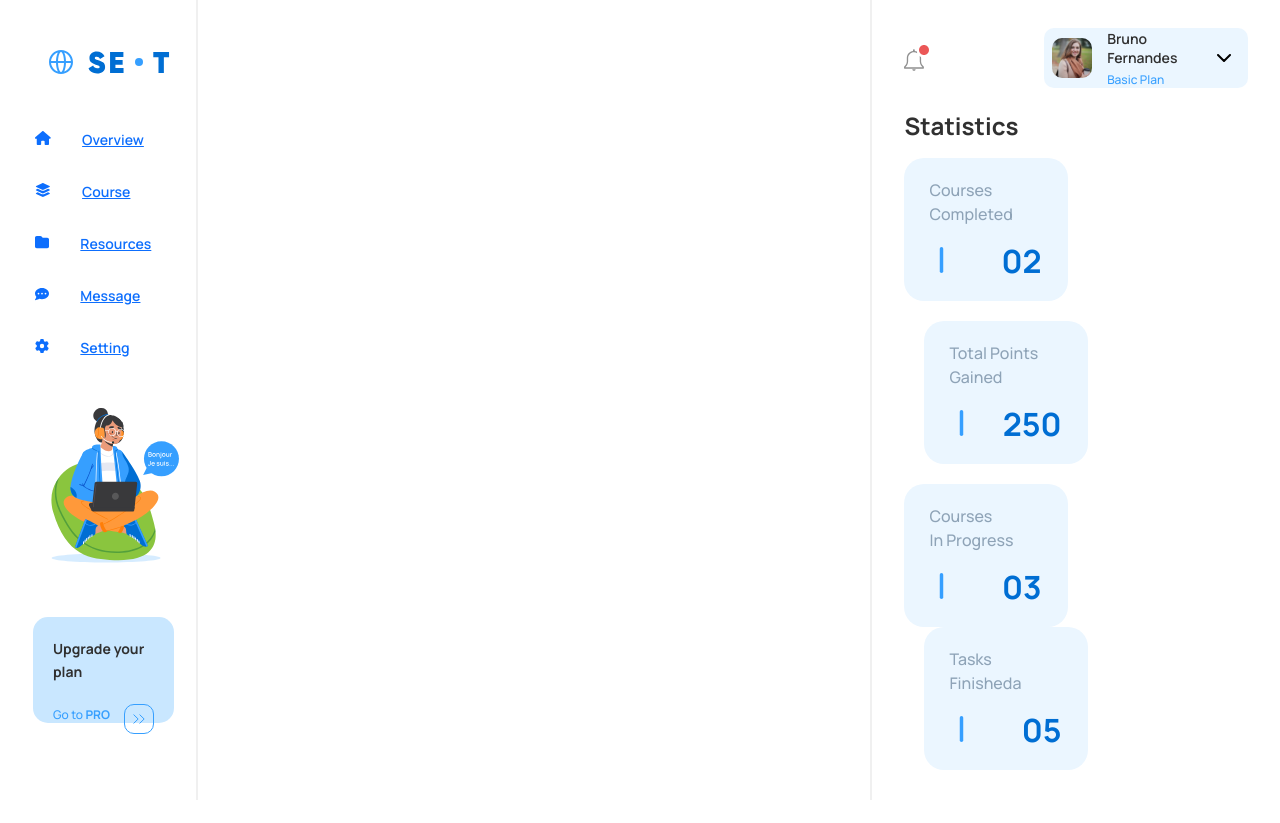
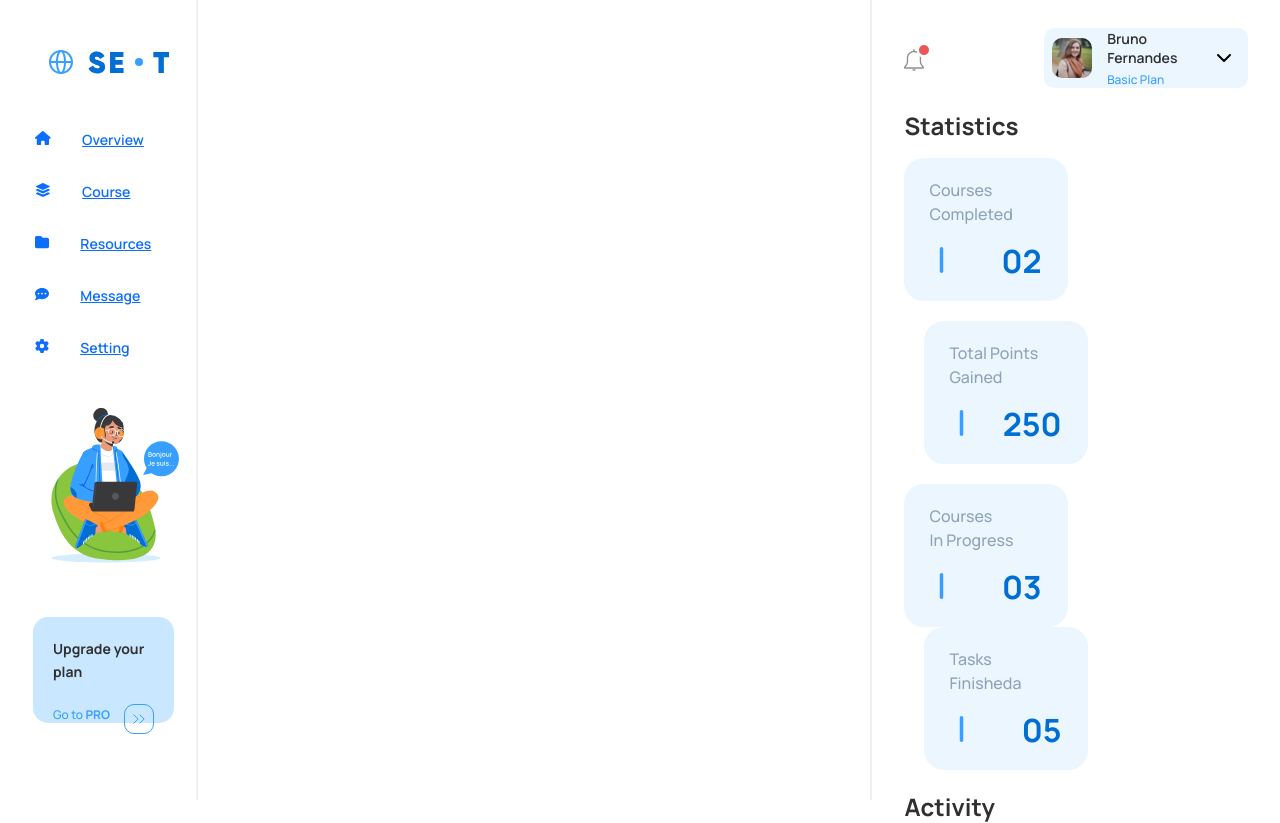
Before and after one commit to Konul304/course-dashboard-nextjs, a Next.js app in the folder course-dashboard/: page / in a window 1280 px wide. Before the commit the page ends 800 px from the top, so only its background shows below. Built offline with nearby package versions, Linux system fonts and the light colour scheme.

Commit message:
create acticity component

```diff
--- a/course-dashboard/app/components/activity.js
+++ b/course-dashboard/app/components/activity.js
@@ -1,8 +1,10 @@
 import React from 'react';
+import "../css/activity.css"
 
 const Activity = () => {
     return (
-        <div>
+        <div className='activity_container'>
+            <p>Activity</p>
         </div>
     );
 }
--- /dev/null
+++ b/course-dashboard/app/css/activity.css
@@ -0,0 +1,8 @@
+.activity_container>p {
+    font-family: 'Manrope';
+    font-style: normal;
+    font-weight: 700;
+    font-size: 24px;
+    line-height: 33px;
+    color: #303030;
+}
```
